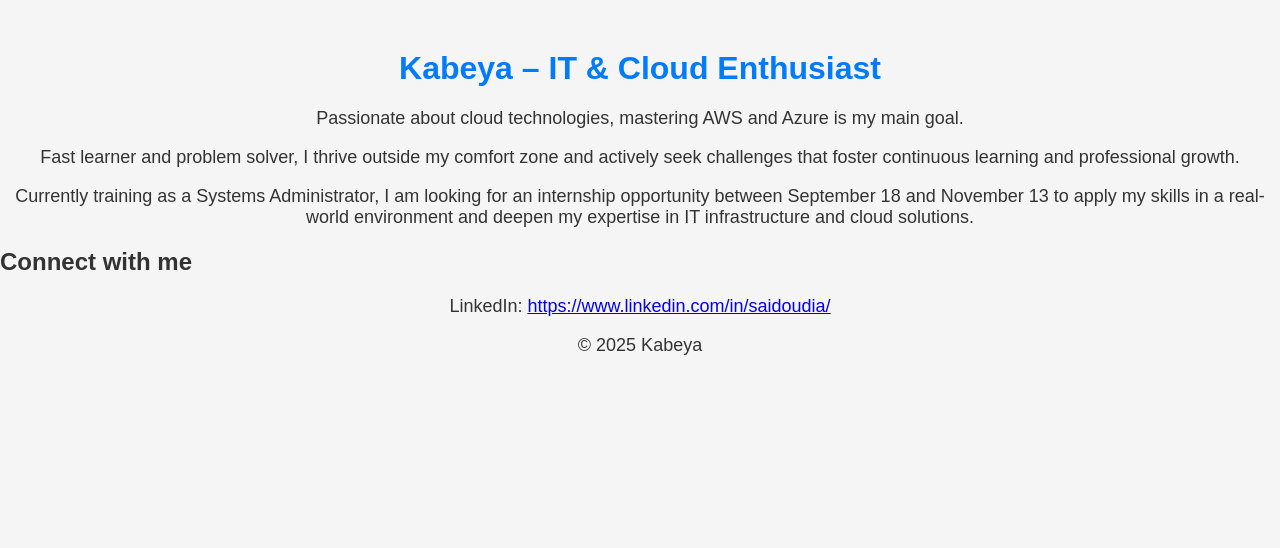
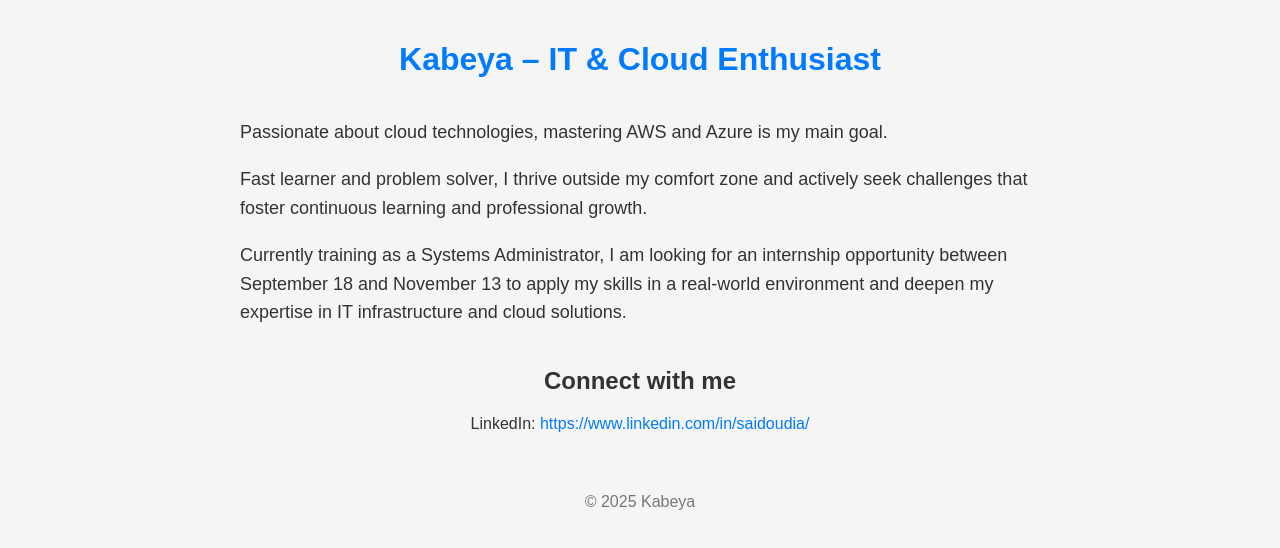
Before and after one commit to saidou-dia/cyna-e_commerce, a plain HTML site: page index.html in a window 1280 px wide. Drawn offline with Linux system fonts and the light colour scheme.

Commit message:
Update style.css

```diff
--- a/style.css
+++ b/style.css
@@ -1,19 +1,39 @@
-/* style.css */
 body {
     font-family: Arial, sans-serif;
     background-color: #f5f5f5;
     color: #333;
     margin: 0;
-    padding: 0;
+    padding: 20px;
 }
 
-h1 {
+header h1 {
+    text-align: center;
     color: #007bff;
-    text-align: center;
-    margin-top: 50px;
 }
 
-p {
+.about {
+    max-width: 800px;
+    margin: 40px auto;
+    line-height: 1.6;
     font-size: 18px;
+}
+
+.contact {
     text-align: center;
+    margin-top: 40px;
 }
+
+.contact a {
+    color: #007bff;
+    text-decoration: none;
+}
+
+.contact a:hover {
+    text-decoration: underline;
+}
+
+footer {
+    text-align: center;
+    margin-top: 60px;
+    color: #777;
+}
```
